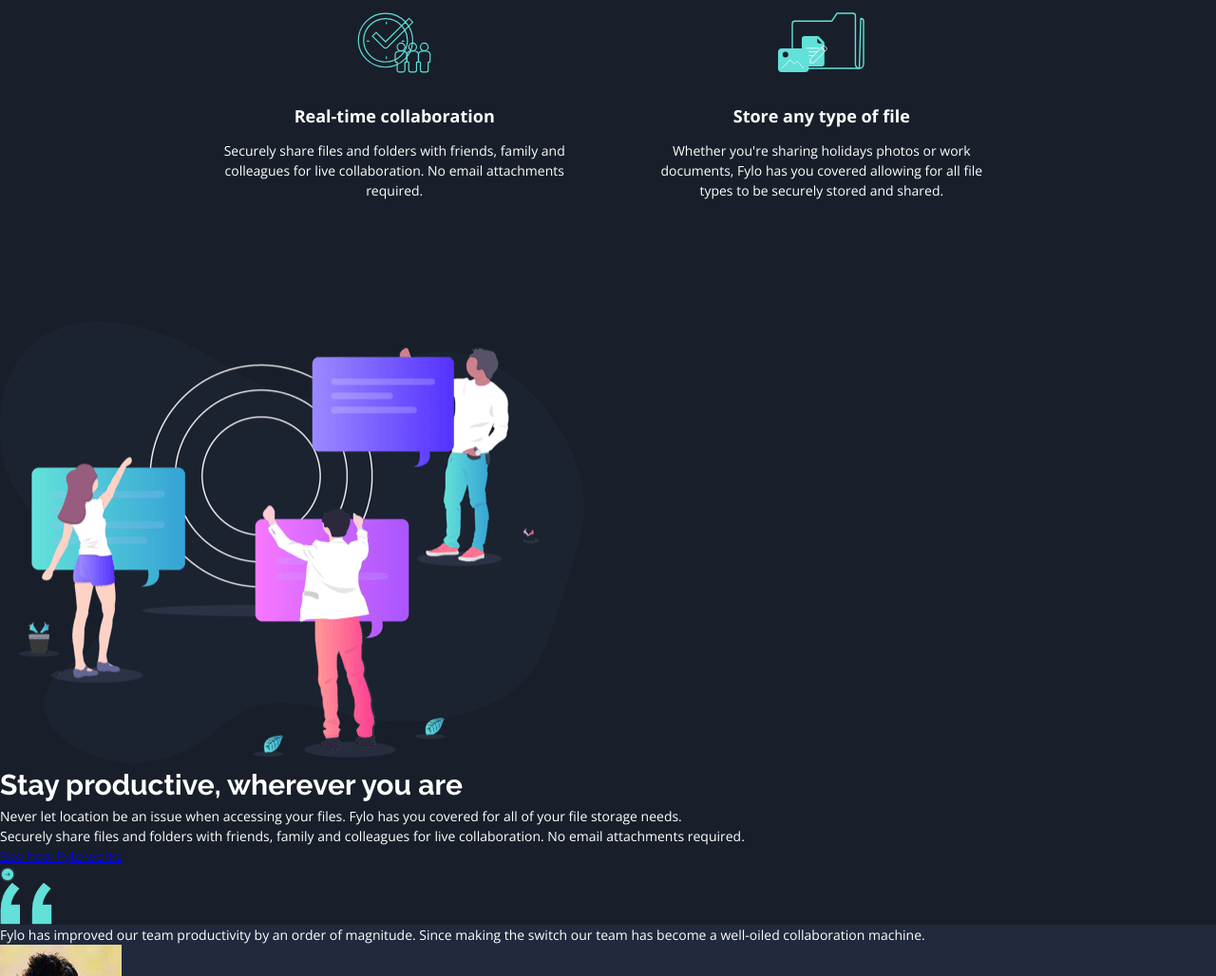
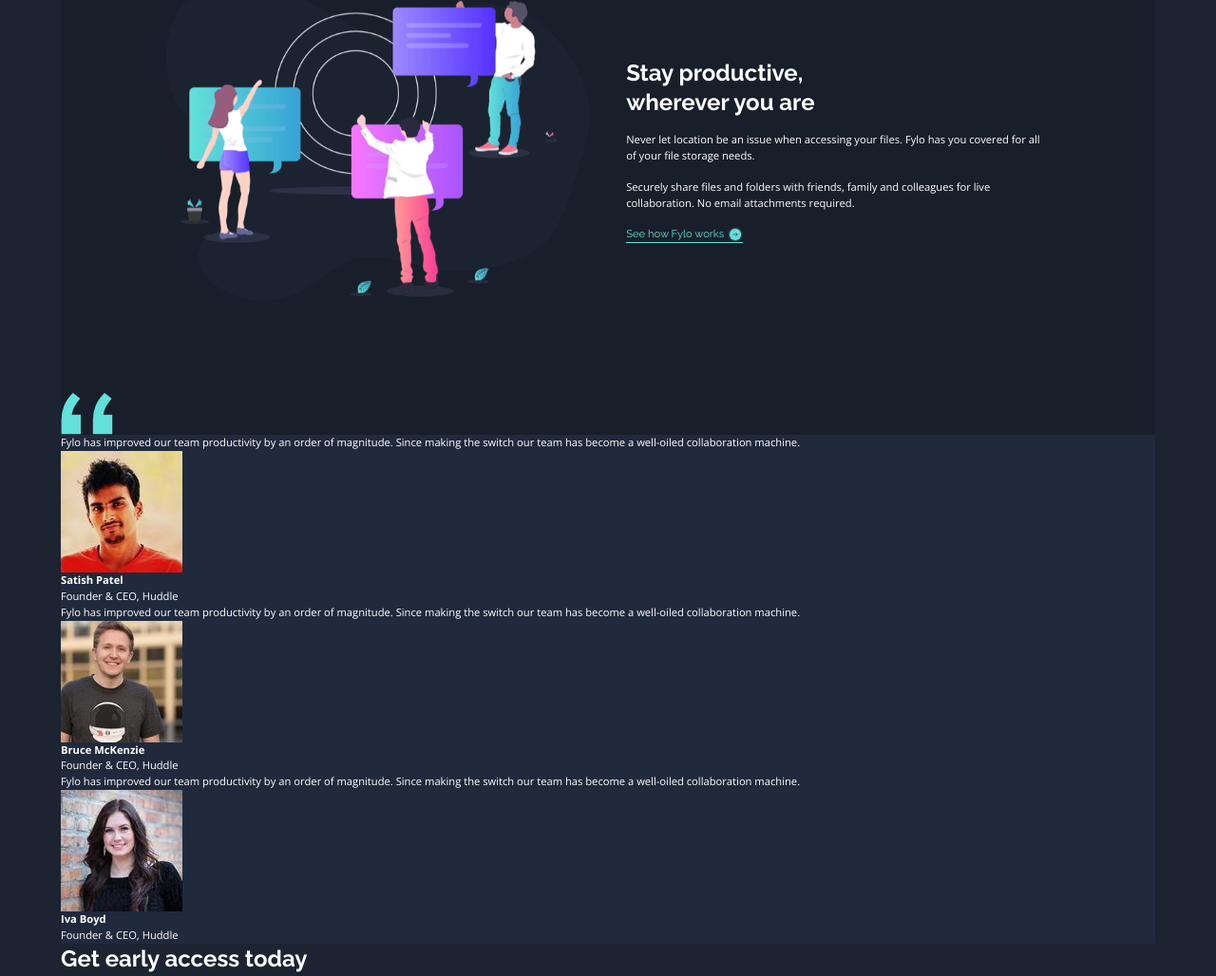
Before and after one commit to Kamil-Mroz/fem-fylo-dark-theme-landing-page-master, a website built with Vite: page index.html in a window 1280 px wide. Shown: the part 1479-2507 px from the top of the page at 95% size. Built offline with nearby package versions, Linux system fonts and the light colour scheme.

Commit message:
added about section

```diff
--- a/index.html
+++ b/index.html
@@ -140,29 +140,25 @@
             <picture class="about__img">
               <img src="images/illustration-stay-productive.png" alt="" />
             </picture>
+          </div>
           <div class="about__text--box">
             <h2 class="heading-secondary fs-800 fw-bold ff-secondary">
-                Stay productive, wherever you are
+              <span class="break-line">Stay productive,</span
+              ><span class="break-line"> wherever you are</span>
             </h2>
             <p class="about__text">
-                Never let location be an issue when accessing your files. Fylo
-                has you covered for all of your file storage needs.
+              Never let location be an issue when accessing your files. Fylo has
+              you covered for all of your file storage needs.
             </p>
             <p class="about__text">
               Securely share files and folders with friends, family and
-                colleagues for live collaboration. No email attachments
-                required.
+              colleagues for live collaboration. No email attachments required.
             </p>
+
             <a href="#" class="btn-hot ff-secondary"
               >See how Fylo works
-                <span>
-                  <img
-                    src="images/icon-arrow.svg"
-                    class="svg__link"
-                    alt=""
-                  /> </span
-              ></a>
-            </div>
+              <img src="/images/icon-arrow.svg" alt="" class="arrow"
+            /></a>
           </div>
         </section>
 
@@ -312,3 +308,4 @@
     </footer>
   </body>
 </html>
+path,path,path,
--- a/style.css
+++ b/style.css
@@ -140,6 +140,16 @@ html {
   font-size: 62.5%;
   font-family: var(--ff-body);
 }
+@media (min-width: 50rem) {
+  html {
+    font-size: 56.25%;
+  }
+}
+@media (min-width: 37.5rem) {
+  html {
+    font-size: 50%;
+  }
+}
 
 body {
   font-size: var(--fs-body);
@@ -170,6 +180,10 @@ body {
 .heading-primary {
   margin-bottom: 4.4rem;
 }
+.heading-secondary {
+  line-height: 1.3;
+  margin-bottom: 2rem;
+}
 
 .bg-secondary-700 {
   background-color: var(--clr-secondary-700);
@@ -183,6 +197,24 @@ body {
 }
 .bg-secondary-600 {
   background-color: var(--clr-secondary-600);
+}
+@media (max-width: 50em) {
+  .fs-900 {
+    font-size: var(--fs-800);
+  }
+
+  .fs-800 {
+    font-size: var(--fs-700);
+  }
+}
+
+@media (max-width: 37.5em) {
+  .fs-900 {
+    font-size: var(--fs-700);
+  }
+  .fs-800 {
+    font-size: var(--fs-600);
+  }
 }
 
 .container {
@@ -202,6 +234,8 @@ body {
 
 @media (max-width: 85em) {
   .header {
+    display: flex;
+
     padding: 4.8rem;
     justify-content: space-between;
   }
@@ -216,16 +250,16 @@ body {
   }
 }
 
+@media (max-width: 31.25em) {
+  .header {
+    padding: 1.5rem;
+  }
+}
+
 .nav__list {
   list-style: none;
   display: flex;
   gap: 4.8rem;
-}
-
-@media (max-width: 31.25em) {
-  .header {
-    padding: 1.5rem;
-    justify-content: space-between;
 }
 
 .nav__list {
@@ -235,7 +269,6 @@ body {
 }
 .logo {
   width: 11.7rem;
-  }
 }
 
 .nav__link:link,
@@ -285,9 +318,6 @@ body {
 }
 
 @media (max-width: 50em) {
-  .fs-900 {
-    font-size: var(--fs-800);
-  }
   .hero__img {
     width: 90%;
   }
@@ -297,10 +327,6 @@ body {
   .hero__text {
     width: 100%;
     margin-bottom: 3rem;
-  }
-
-  .fs-900 {
-    font-size: var(--fs-700);
   }
 }
 .hero__bg--desktop {
@@ -356,6 +382,57 @@ body {
   }
 }
 
+/* About */
+
+.section-about {
+  display: grid;
+  grid-template-columns: repeat(auto-fit, minmax(30rem, 40%));
+  gap: 4.8rem;
+  justify-content: center;
+  padding: 2.4rem 2.4rem 9.6rem;
+  align-items: center;
+}
+
+@media (min-width: 37.5em) {
+  .break-line {
+    display: block;
+  }
+}
+.about__img {
+  margin-bottom: 2.4rem;
+}
+
+.about__text {
+  margin-bottom: 2rem;
+}
+
+.btn-hot:link,
+.btn-hot:visited {
+  color: var(--clr-accent-400);
+  text-decoration: none;
+  border-bottom: 1px solid var(--clr-accent-400);
+  transition: all 0.2s;
+  width: max-content;
+  display: flex;
+  align-items: center;
+  justify-content: flex-start;
+  gap: 0.5rem;
+}
+.arrow {
+  transition: all 0.2s;
+}
+.btn-hot:hover,
+.btn-hot:focus-visible {
+  border-bottom: 1px solid var(--clr-primary-400);
+  color: var(--clr-primary-400);
+}
+
+.btn-hot:hover .arrow,
+.btn-hot:focus-visible .arrow,
+.arrow:hover {
+  filter: sepia(1) saturate(1) hue-rotate(200deg) brightness(100%);
+}
+
 /*
 ---  TYPOGRAPHY SYSTEM
 
```
Lines whose indentation alone changed are shown as unchanged.
